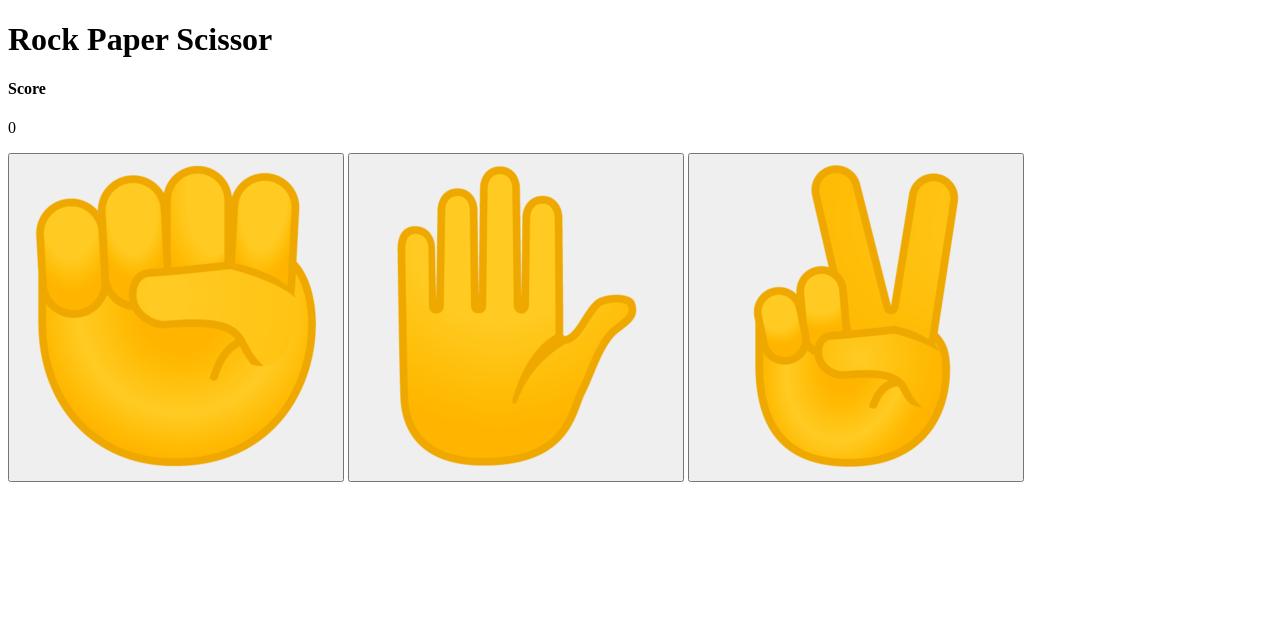
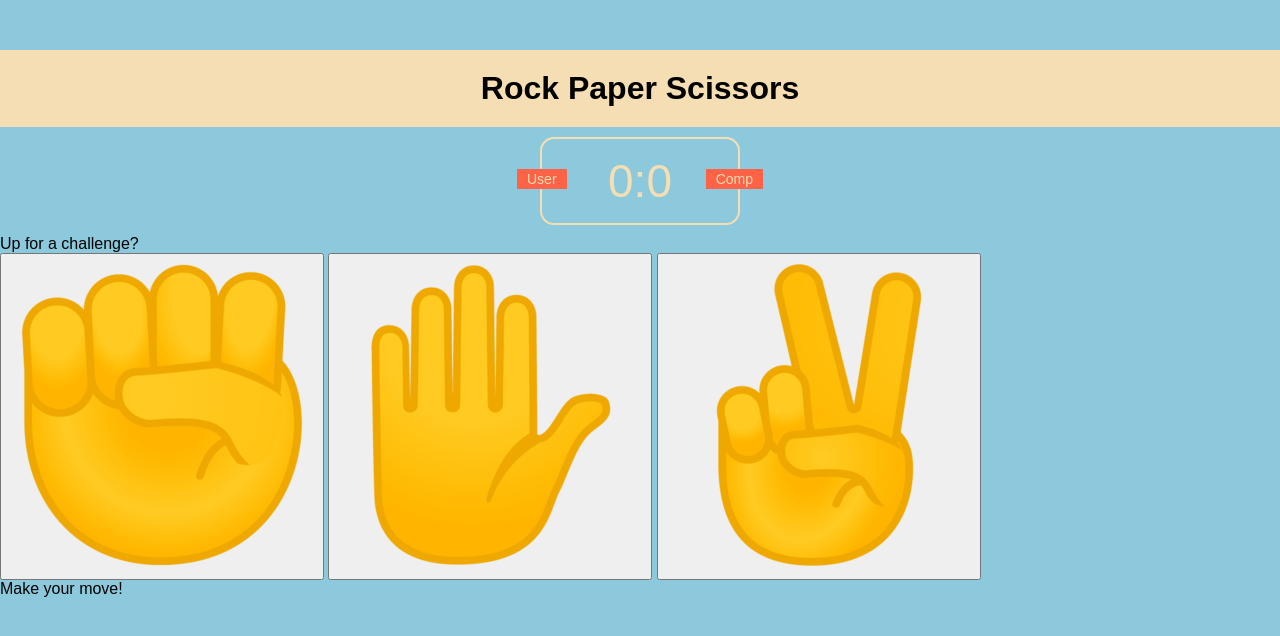
Before and after one commit to sb2356-iiitr/Rock-Paper-Scissors, a plain HTML site: page index.html in a window 1280 px wide. Drawn offline with Linux system fonts and the light colour scheme.

Commit message:
added cs

```diff
--- a/index.html
+++ b/index.html
@@ -4,6 +4,7 @@
     <meta charset="UTF-8">
     <meta http-equiv="X-UA-Compatible" content="IE=edge">
     <meta name="viewport" content="width=device-width, initial-scale=1.0">
+    <link rel="stylesheet" href="style.css">
     <title>RPS!!</title>
 </head>
 <body>
@@ -56,25 +57,23 @@
 
     </script>-->
 
-    <div class="container">
-        <header>
-            <h1>
-                Rock
-                Paper
-                Scissor
-            </h1>
-            <div class="score-container">
-                <h4>
-                    Score
-                </h4>
-                <p id="score">0</p>
-            </div>
-        </header>
-        <main>
-            <button><img src="img/rock.png" alt="Rock"></button>
-            <button><img src="img/paper.png" alt="Paper"></button>
-            <button><img src="img/scissor.png" alt="Scissor"></button>
-        </main>
+    <header>
+        <h1>Rock Paper Scissors</h1>
+    </header>
+    <div class="scoreboard">
+        <div class="badge" id="user-l">User</div>
+        <div class="badge" id="comp-l">Comp</div>
+        <span id="user-sc">0</span>:<span id="comp-sc">0</span>
     </div>
+    <div class="result">
+        <p>Up for a challenge?</p>
+    </div>
+    <div class="choice">
+        <button id="rock"><img src="img/rock.png" alt="Rock"></button>
+        <button id="paper"><img src="img/paper.png" alt="Paper"></button>
+        <button id="scissor"><img src="img/scissor.png" alt="Scissor"></button>
+    </div>
+
+    <p id="section-m">Make your move!</p>
 </body>
 </html>
--- /dev/null
+++ b/style.css
@@ -0,0 +1,47 @@
+* {
+    margin: 0;
+    padding: 0;
+    box-sizing: border-box;
+    font-family: sans-serif;
+}
+
+body {
+    background-color: rgb(140, 201, 221);
+}
+
+header {
+    margin-top: 50px;
+    background: wheat;
+    padding: 20px;
+    text-align: center;
+}
+
+.scoreboard {
+    margin: 10px auto;
+    border: 2px solid wheat;
+    border-radius: 14px;
+    width: 200px;
+    color: wheat;
+    font-size: 46px;
+    text-align: center;
+    padding: 15px 20px;
+    position: relative;
+}
+
+.badge {
+    font-size: 14px;
+    background: tomato;
+    padding: 2px 10px;
+}
+
+#user-l {
+    position: absolute;
+    left: -25px;
+    top: 30px;
+}
+
+#comp-l {
+    position: absolute;
+    right: -25px;
+    top: 30px;
+}
```
